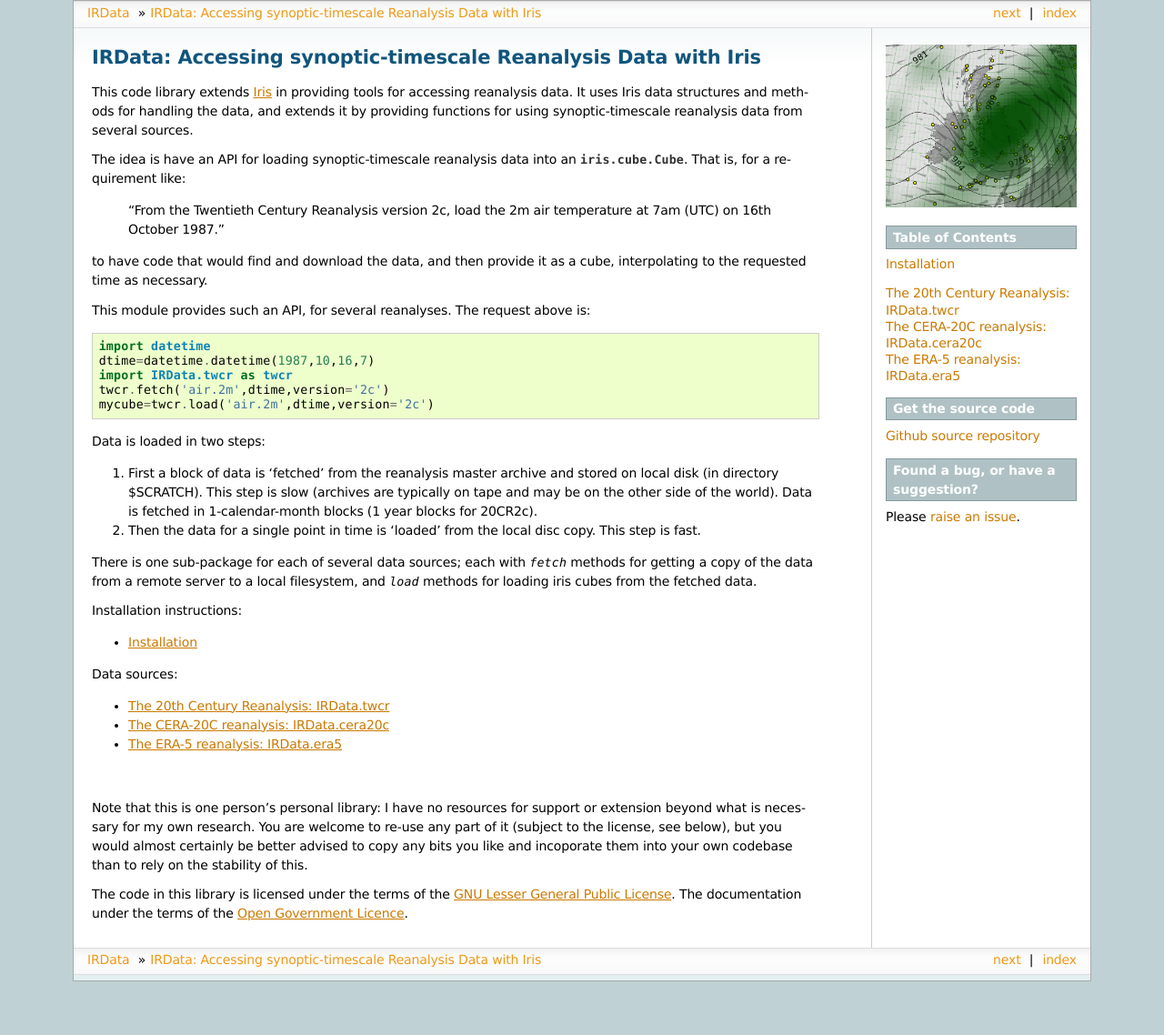
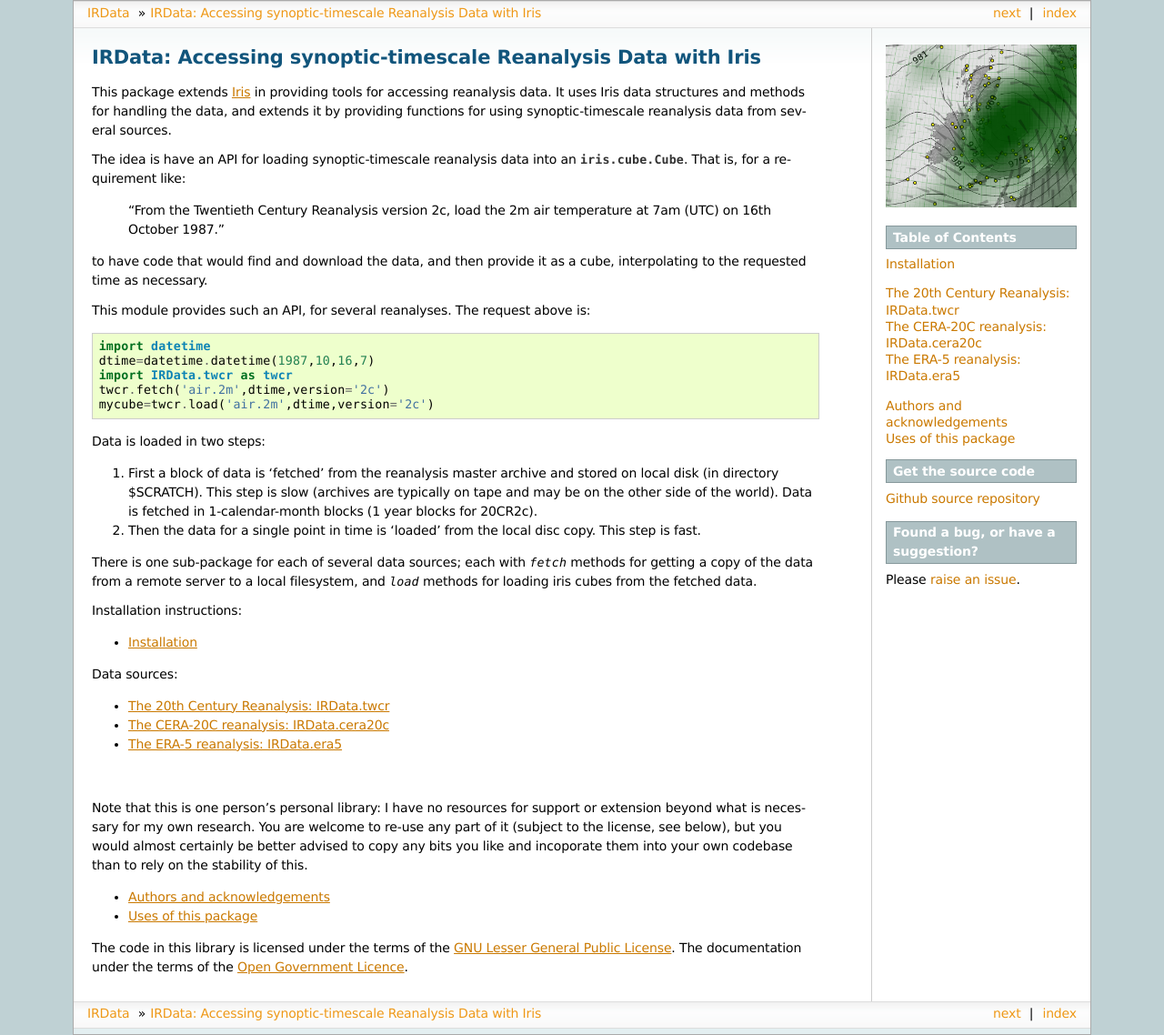
Before and after one commit to philip-brohan/IRData, a Sphinx documentation site: the page built from docs/index.rst, in a window 1280 px wide. Shown: the whole page at 91% size. Built offline with Sphinx 7.4.7, drawn with Linux system fonts in a browser that asks for light colours; before the commit the page ends 1079 px from its top, so only the background shows below that.

```diff
--- a/docs/index.rst
+++ b/docs/index.rst
@@ -1,7 +1,7 @@
 IRData: Accessing synoptic-timescale Reanalysis Data with Iris
 ==============================================================
 
-This code library extends `Iris <http://scitools.org.uk/iris/docs/latest/index.html>`_ in providing tools for accessing reanalysis data. It uses Iris data structures and methods for handling the data, and extends it by providing functions for using synoptic-timescale reanalysis data from several sources.
+This package extends `Iris <http://scitools.org.uk/iris/docs/latest/index.html>`_ in providing tools for accessing reanalysis data. It uses Iris data structures and methods for handling the data, and extends it by providing functions for using synoptic-timescale reanalysis data from several sources.
 
 The idea is have an API for loading synoptic-timescale reanalysis data into an :class:`iris.cube.Cube`. That is, for a requirement like:
 
@@ -46,4 +46,10 @@ Data sources:
 
 Note that this is one person's personal library: I have no resources for support or extension beyond what is necessary for my own research. You are welcome to re-use any part of it (subject to the license, see below), but you would almost certainly be better advised to copy any bits you like and incoporate them into your own codebase than to rely on the stability of this.
 
+.. toctree::
+   :maxdepth: 1
+
+   credits
+   uses
+
 The code in this library is licensed under the terms of the `GNU Lesser General Public License <https://www.gnu.org/licenses/lgpl.html>`_. The documentation under the terms of the `Open Government Licence <https://www.nationalarchives.gov.uk/doc/open-government-licence/version/2/>`_.
--- /dev/null
+++ b/docs/uses.rst
@@ -0,0 +1,4 @@
+Uses of this package
+====================
+
+* `Twentieth Century Reanalysis version 3 diagnostics <https://oldweather.github.io/20CRv3-diagnostics/>`_.
```
Also changed, not shown: docs/credits.rst (added, +13 -0 lines).
